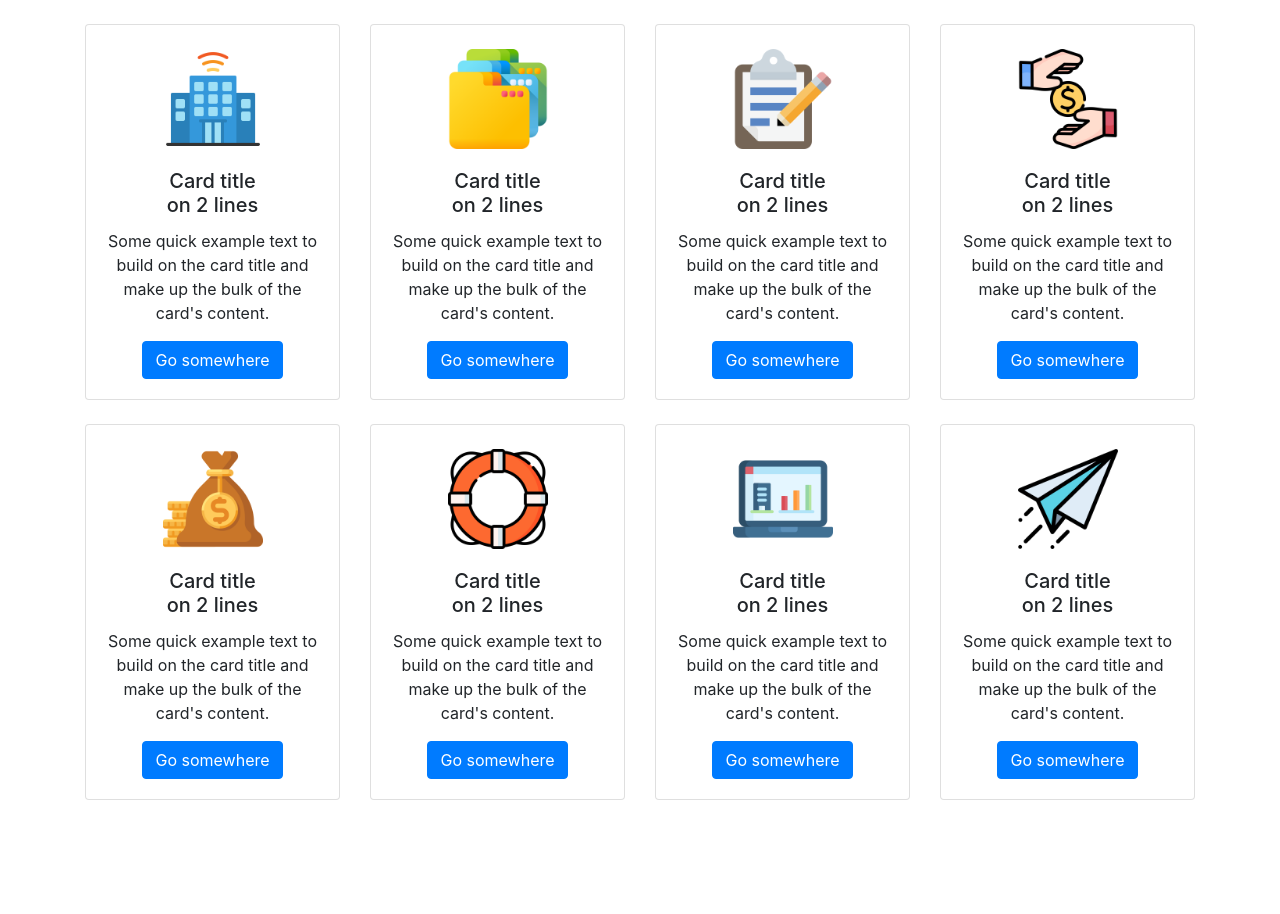
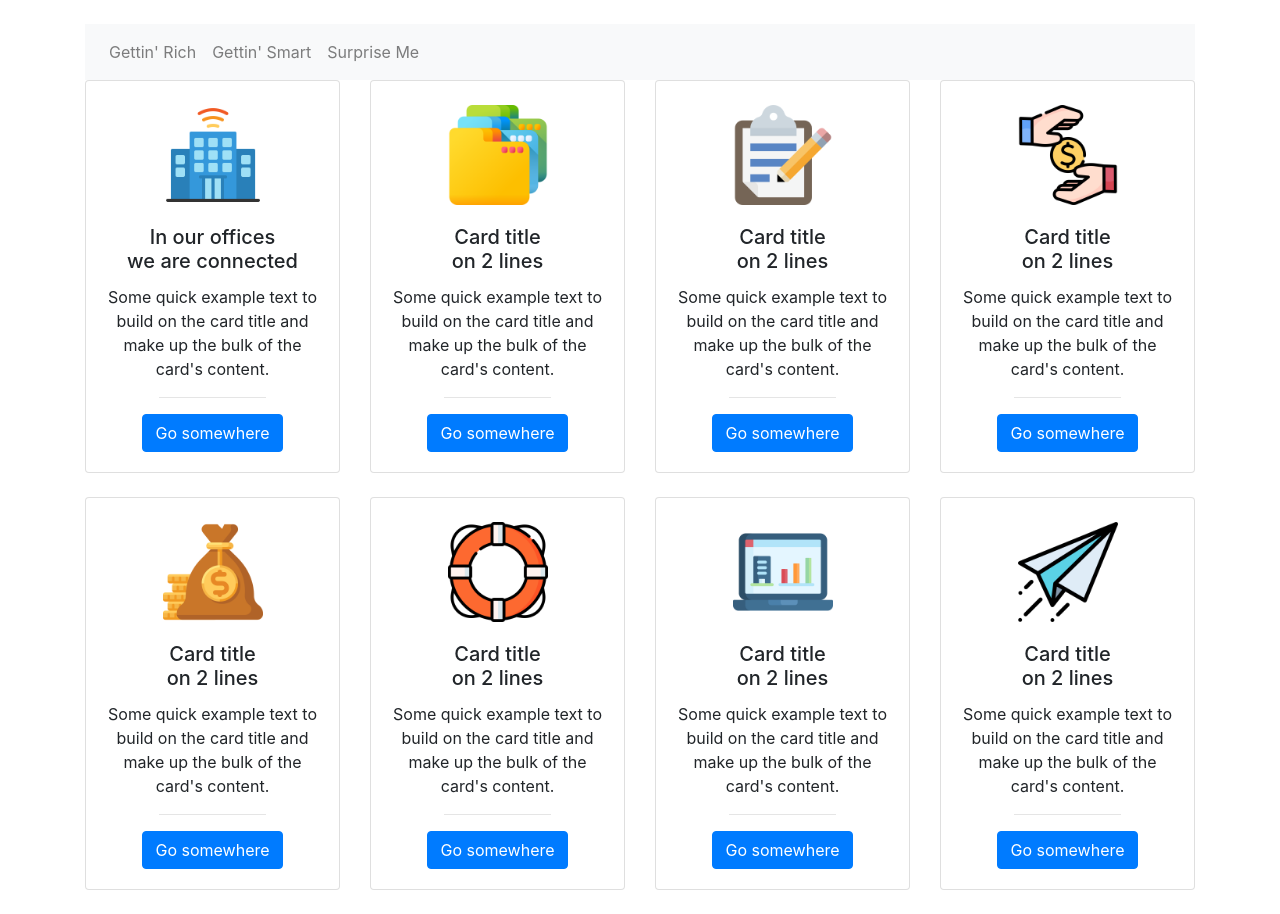
Before and after one commit to WillemDT369/css-framework, a plain HTML site: page index.html in a window 1280 px wide. Before the commit the page ends 824 px from the top, so only its background shows below. Drawn offline with nearby package versions, Linux system fonts and the light colour scheme.

Commit message:
added navbar

```diff
--- a/index.html
+++ b/index.html
@@ -11,13 +11,30 @@
   </head>
   <body>
       <div class="container mt-4 ">
+        <nav class="navbar navbar-expand-md navbar-light bg-light">
+
+          <div class="collapse navbar-collapse">
+            <ul class="navbar-nav">
+              <li class="nav-item">
+                <a href="" class="nav-link">Gettin' Rich</a>
+              </li>
+              <li class="nav-item">
+                <a href="" class="nav-link">Gettin' Smart</a>
+              </li>
+              <li class="nav-item">
+                <a href="" class="nav-link">Surprise Me</a>
+              </li>
+            </ul>
+          </div>
+        </nav>
           <div class="row">
               <div class="col-sm-12 col-md-6 col-lg-3">
                 <div class="card text-center mb-4">
                     <img src="icons/company1.png" style="width: 100px" class="card-img-top mx-auto pt-4" alt="...">
                     <div class="card-body">
-                        <h5 class="card-title">Card title <br> on 2 lines</h5>
+                        <h5 class="card-title">In our offices <br> we are connected</h5>
                         <p class="card-text">Some quick example text to build on the card title and make up the bulk of the card's content.</p>
+                        <hr width="50%">
                         <a href="#" class="btn btn-primary ">Go somewhere</a>
                     </div>
                 </div>
@@ -28,6 +45,7 @@
                     <div class="card-body">
                         <h5 class="card-title">Card title <br> on 2 lines</h5>
                         <p class="card-text">Some quick example text to build on the card title and make up the bulk of the card's content.</p>
+                        <hr width="50%">
                         <a href="#" class="btn btn-primary">Go somewhere</a>
                     </div>
                 </div>
@@ -38,6 +56,7 @@
                     <div class="card-body">
                         <h5 class="card-title">Card title <br> on 2 lines</h5>
                         <p class="card-text">Some quick example text to build on the card title and make up the bulk of the card's content.</p>
+                        <hr width="50%">
                         <a href="#" class="btn btn-primary">Go somewhere</a>
                     </div>
                 </div>
@@ -48,6 +67,7 @@
                     <div class="card-body">
                         <h5 class="card-title">Card title <br> on 2 lines</h5>
                         <p class="card-text">Some quick example text to build on the card title and make up the bulk of the card's content.</p>
+                        <hr width="50%">
                         <a href="#" class="btn btn-primary">Go somewhere</a>
                     </div>
                 </div>
@@ -58,6 +78,7 @@
                     <div class="card-body">
                         <h5 class="card-title">Card title <br> on 2 lines</h5>
                         <p class="card-text">Some quick example text to build on the card title and make up the bulk of the card's content.</p>
+                        <hr width="50%">
                         <a href="#" class="btn btn-primary">Go somewhere</a>
                     </div>
                 </div>
@@ -68,6 +89,7 @@
                     <div class="card-body">
                         <h5 class="card-title">Card title <br> on 2 lines</h5>
                         <p class="card-text">Some quick example text to build on the card title and make up the bulk of the card's content.</p>
+                        <hr width="50%">
                         <a href="#" class="btn btn-primary">Go somewhere</a>
                     </div>
                 </div>
@@ -78,6 +100,7 @@
                     <div class="card-body">
                         <h5 class="card-title">Card title <br> on 2 lines</h5>
                         <p class="card-text">Some quick example text to build on the card title and make up the bulk of the card's content.</p>
+                        <hr width="50%">
                         <a href="#" class="btn btn-primary">Go somewhere</a>
                     </div>
                 </div>
@@ -88,6 +111,7 @@
                     <div class="card-body">
                         <h5 class="card-title">Card title <br> on 2 lines</h5>
                         <p class="card-text">Some quick example text to build on the card title and make up the bulk of the card's content.</p>
+                        <hr width="50%">
                         <a href="#" class="btn btn-primary">Go somewhere</a>
                     </div>
                 </div>
```
